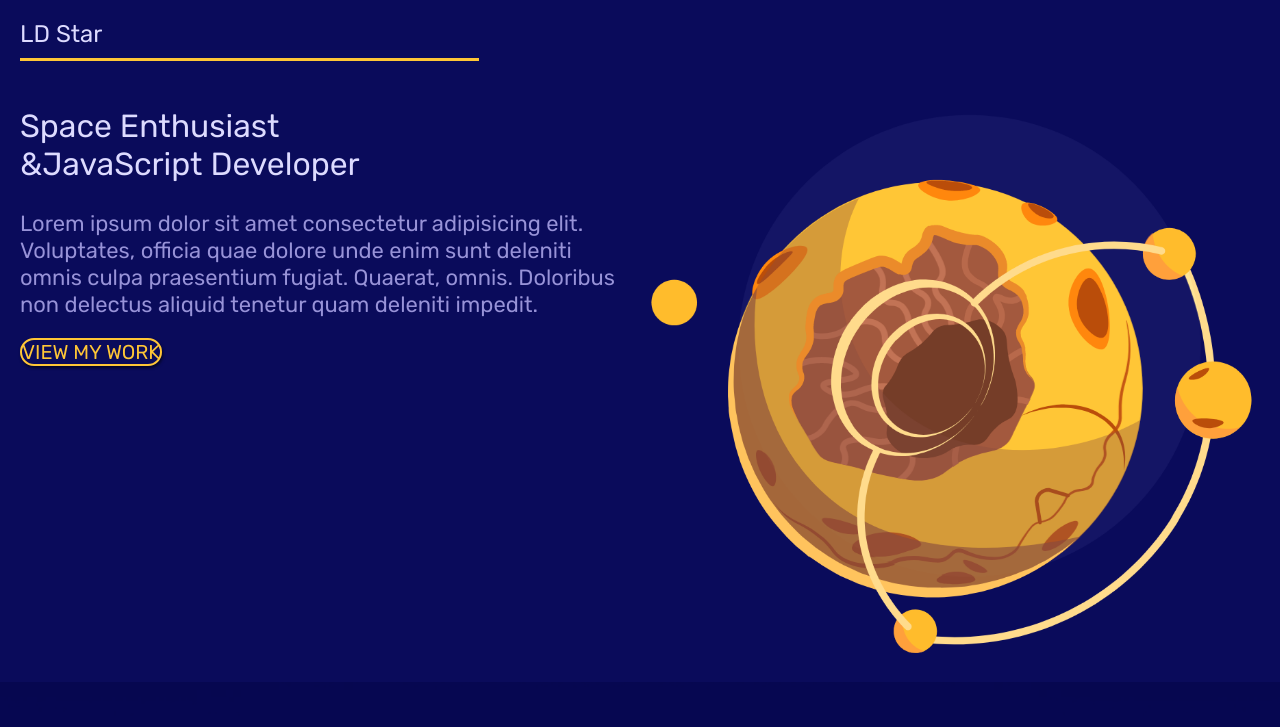
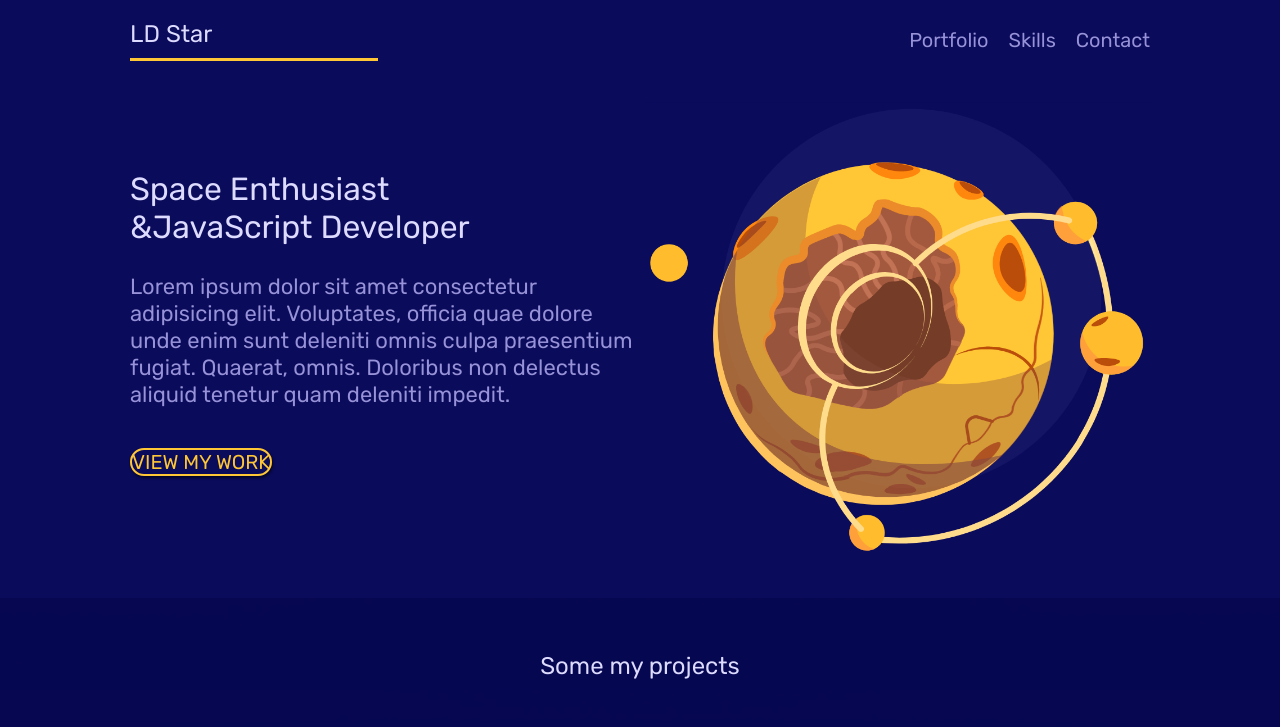
Before and after one commit to khanhleemtp/mobile-first-responsive, a plain HTML site: page index.html in a window 1280 px wide. Shown: the top 727 px of the page. Drawn offline with Linux system fonts and the light colour scheme.

Commit message:
12-laptop-style-p1

```diff
--- a/style.css
+++ b/style.css
@@ -236,6 +236,37 @@ footer img{
     body{
         font-size: 18px;
     }
+    .grid{
+        width: 100%;
+        max-width: 1060px;
+        margin: 0 auto;
+        box-sizing: border-box;
+        /* All mọi thứ bao gồm cả padding đều nằm trong box */
+    }
+    .leading{
+        margin: 20px 0;
+    }
+    .site-nav{
+        padding: 0 20px;
+    }
+    .site-nav h1{
+        grid-column: 1/3;
+    }
+    .site-nav ul{
+        display: flex;
+        grid-column: 4/9;
+        justify-content: flex-end;
+        align-self: center;
+    }
+    .site-nav li{
+        margin-left: 20px;
+    }
+    .welcome-text{
+        align-self: center;
+    }
+    #welcome{
+        padding-bottom: 40px;
+    }
 }
 
 /* Destop styles */
```
